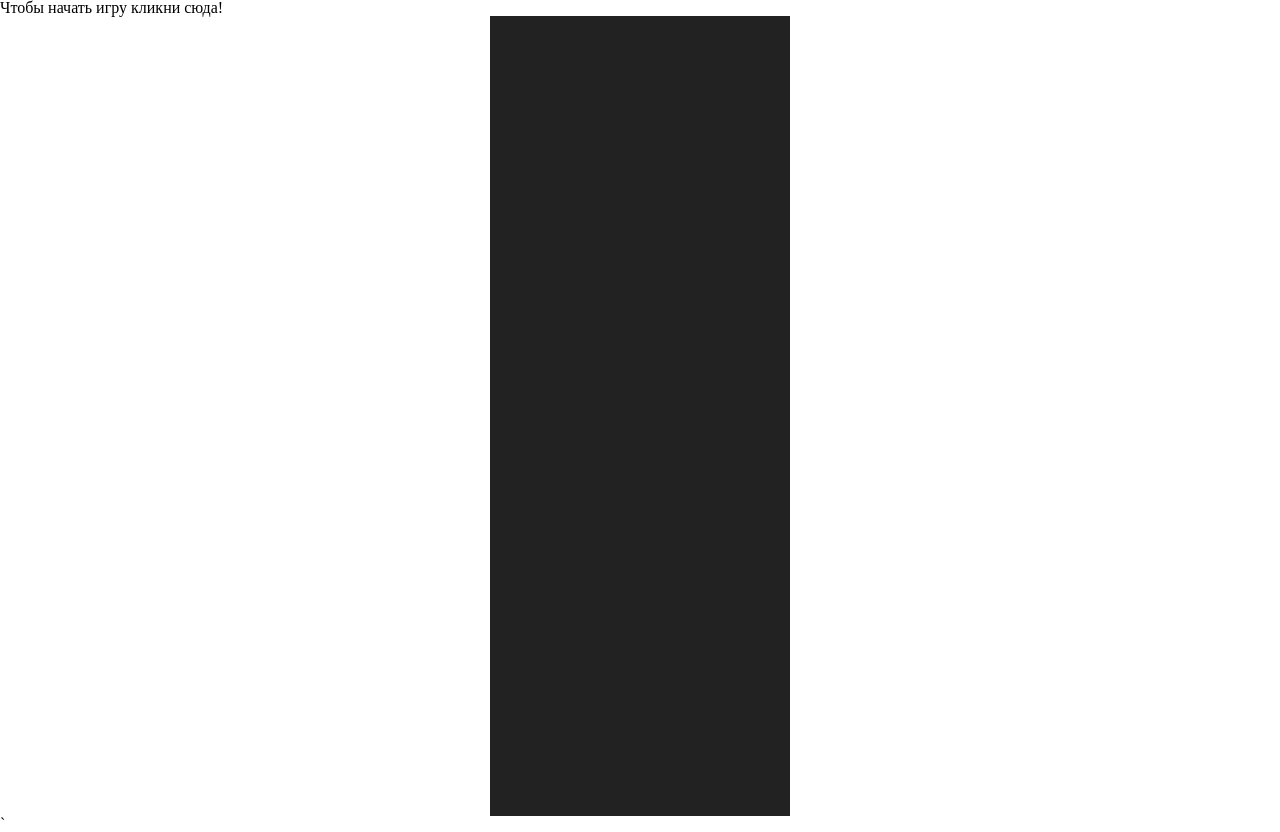
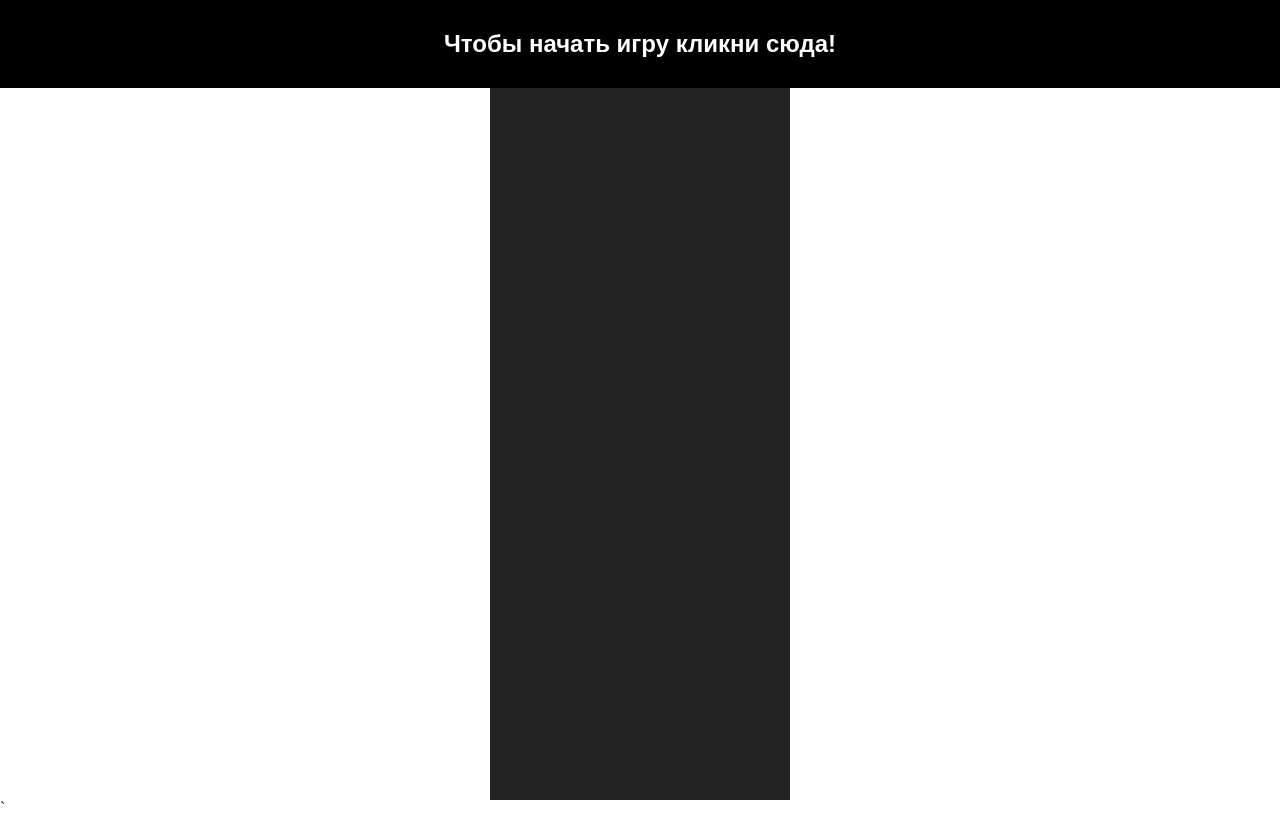
Before and after one commit to sabrinachernyaeva/NeedForJS, a plain HTML site: page index.html in a window 1280 px wide. Drawn offline with Linux system fonts and the light colour scheme.

Commit message:
Update style.css

```diff
--- a/style.css
+++ b/style.css
@@ -53,8 +53,6 @@ table {
     height: 100px;
     background: transparent url('./image/player.png') center / cover no-repeat;
     position: absolute;
-    left: 125px;
-    bottom: 10px;
 }
 
 .gameArea {
@@ -73,3 +71,35 @@ table {
     background: #fff;
     left: 145px;
 }
+
+.start {
+    position: absolute;
+    left: 0;
+    top: 0;
+    width: 100%;
+    margin: 0;
+    padding: 2rem 0;
+    text-align: center;
+    z-index: 200;
+    color: #fff;
+    font-size: 1.5rem;
+    background: black;
+    cursor: pointer;
+    font-family: sans-serif;
+    font-weight: 700;
+}
+
+.score {
+    position: absolute;
+    top: 0;
+    left: 0;
+    width: 100%;
+    background: black;
+    padding: 1rem 0;
+    z-index: 200;
+    font-size: 1.5rem;
+    color: skyblue;
+    text-align: center;
+    font-family: sans-serif;
+    font-weight: 700;
+}
```
